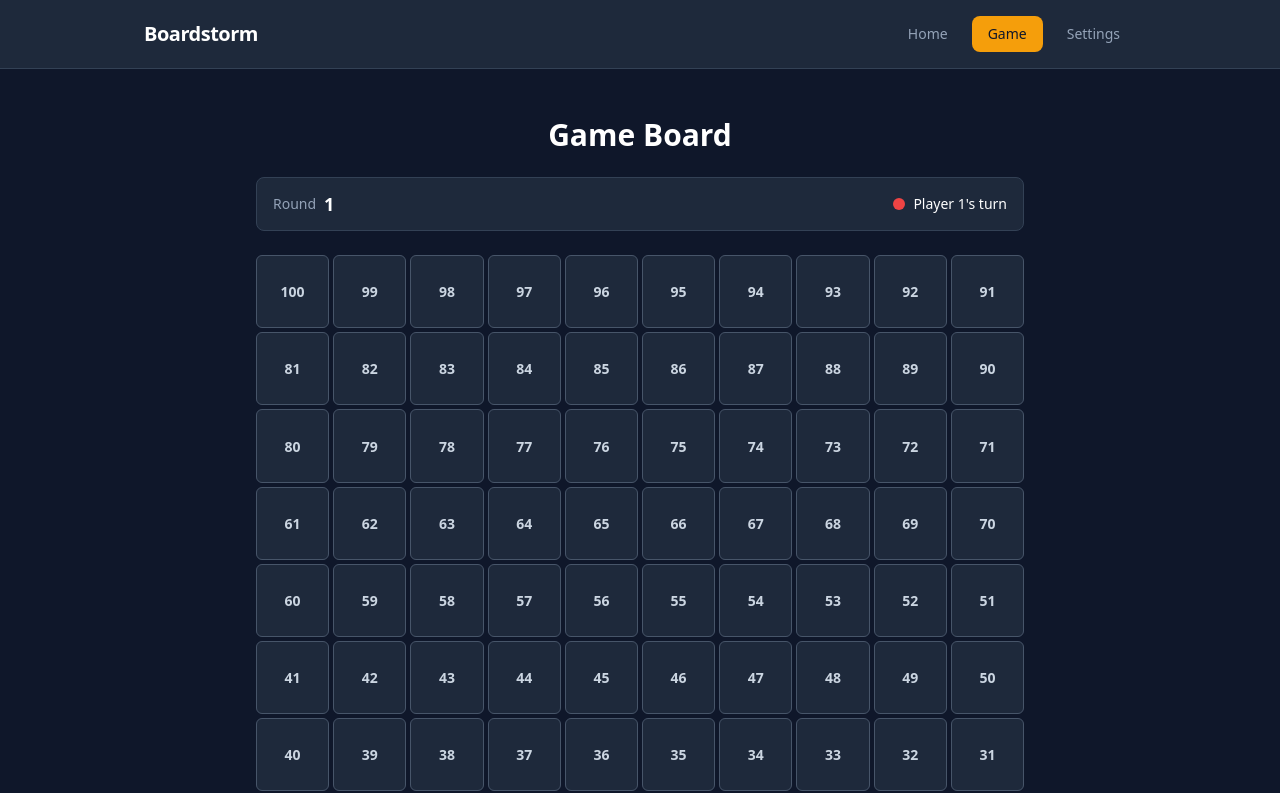
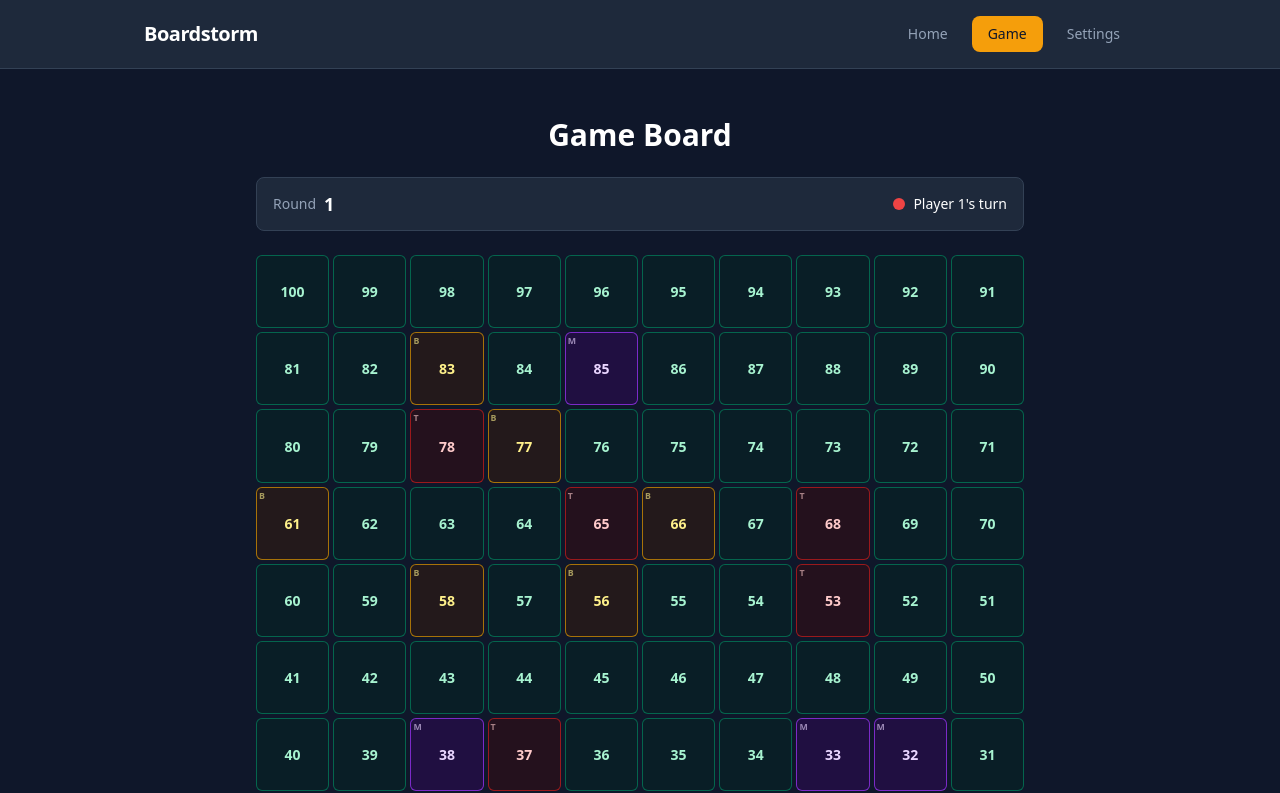
Before and after one commit to Himanshu8913/Boardstorm, a React (Vite) app: page /game in a window 1280 px wide. Shown: the top 793 px of the page. Built offline with nearby package versions, Linux system fonts and the light colour scheme.

Commit message:
feat: generate randomized board tiles

```diff
--- a/src/components/board/GameBoard.tsx
+++ b/src/components/board/GameBoard.tsx
@@ -1,4 +1,5 @@
 import type { Player } from '@/types/player';
+import type { BoardTile } from '@/types/tile';
 import { BOARD_COLS, getBoardGrid } from '@/utils/boardLayout';
 import { Tile } from './Tile';
 
@@ -6,9 +7,12 @@ const grid = getBoardGrid();
 
 type GameBoardProps = {
   players: Player[];
+  tiles: BoardTile[];
 };
 
-export function GameBoard({ players }: GameBoardProps) {
+export function GameBoard({ players, tiles }: GameBoardProps) {
+  const tileMap = new Map(tiles.map((tile) => [tile.number, tile]));
+
   const playersByTile = players.reduce<Map<number, Player[]>>((map, player) => {
     const tilePlayers = map.get(player.position) ?? [];
     tilePlayers.push(player);
@@ -29,14 +33,21 @@ export function GameBoard({ players }: GameBoardProps) {
         aria-label="Game board, 100 tiles"
       >
         {grid.map((row) =>
-          row.map((tileNumber) => (
-            <Tile
-              key={tileNumber}
-              number={tileNumber}
-              isStart={tileNumber === 1}
-              players={playersByTile.get(tileNumber) ?? []}
-            />
-          )),
+          row.map((tileNumber) => {
+            const tile = tileMap.get(tileNumber);
+            if (!tile) {
+              return null;
+            }
+
+            return (
+              <Tile
+                key={tileNumber}
+                tile={tile}
+                isStart={tileNumber === 1}
+                players={playersByTile.get(tileNumber) ?? []}
+              />
+            );
+          }),
         )}
       </div>
     </div>
--- a/src/components/board/Tile.tsx
+++ b/src/components/board/Tile.tsx
@@ -1,23 +1,35 @@
 import type { Player } from '@/types/player';
+import type { BoardTile } from '@/types/tile';
+import { TILE_TYPE_LABELS, TILE_TYPE_STYLES } from '@/types/tile';
 import { PlayerToken } from './PlayerToken';
 
 type TileProps = {
-  number: number;
+  tile: BoardTile;
   isStart?: boolean;
   players: Player[];
 };
 
-export function Tile({ number, isStart = false, players }: TileProps) {
+export function Tile({ tile, isStart = false, players }: TileProps) {
+  const typeStyle = TILE_TYPE_STYLES[tile.type];
+  const typeLabel = TILE_TYPE_LABELS[tile.type];
+
   return (
     <div
       className={`relative flex aspect-square items-center justify-center rounded-sm border text-[clamp(0.5rem,2.5vw,0.875rem)] font-semibold sm:rounded-md ${
         isStart
           ? 'border-boardstorm-accent bg-amber-500/20 text-amber-300 ring-2 ring-boardstorm-accent ring-offset-1 ring-offset-boardstorm-bg'
-          : 'border-slate-600 bg-boardstorm-surface text-slate-300'
+          : typeStyle
       }`}
-      aria-label={isStart ? `Tile ${number}, start` : `Tile ${number}`}
+      aria-label={
+        isStart
+          ? `Tile ${tile.number}, start, ${tile.type}`
+          : `Tile ${tile.number}, ${tile.type}`
+      }
     >
-      {number}
+      <span className="absolute left-0.5 top-0.5 text-[0.55rem] opacity-60">
+        {typeLabel}
+      </span>
+      {tile.number}
       {players.map((player, index) => (
         <PlayerToken key={player.id} player={player} offsetIndex={index} />
       ))}
--- a/src/pages/GamePage.tsx
+++ b/src/pages/GamePage.tsx
@@ -2,6 +2,7 @@ import { useCallback, useMemo, useState } from 'react';
 import { GameBoard } from '@/components/board/GameBoard';
 import { PlayerDicePanel } from '@/components/dice/PlayerDicePanel';
 import { TurnHud } from '@/components/game/TurnHud';
+import { DEFAULT_BOARD_MOOD } from '@/types/boardMood';
 import { INITIAL_PLAYERS, type Player } from '@/types/player';
 import type { DieType } from '@/types/dice';
 import { BOARD_TILE_COUNT } from '@/utils/boardLayout';
@@ -11,6 +12,7 @@ import {
   animatePlayerToPosition,
   calculateTargetPosition,
 } from '@/utils/playerMovement';
+import { generateBoard } from '@/utils/tileGeneration';
 import {
   advanceTurn,
   createInitialTurnState,
@@ -30,6 +32,7 @@ const INITIAL_TURN_STATE = createInitialTurnState(
 );
 
 export function GamePage() {
+  const [boardTiles] = useState(() => generateBoard(DEFAULT_BOARD_MOOD));
   const [players, setPlayers] = useState<Player[]>(INITIAL_PLAYERS);
   const [turnState, setTurnState] = useState(INITIAL_TURN_STATE);
   const [selectedDice, setSelectedDice] =
@@ -121,7 +124,7 @@ export function GamePage() {
     <section className="flex flex-col items-center gap-6 py-4">
       <h1 className="text-2xl font-bold sm:text-3xl">Game Board</h1>
       <TurnHud round={turnState.round} currentPlayer={currentPlayer} />
-      <GameBoard players={players} />
+      <GameBoard players={players} tiles={boardTiles} />
       <div className="grid w-full max-w-3xl grid-cols-1 gap-3 sm:grid-cols-2">
         {players.map((player) => (
           <PlayerDicePanel
--- /dev/null
+++ b/src/types/boardMood.ts
@@ -0,0 +1,4 @@
+/** Board mood affects tile type distribution during generation (Phase 7 UI). */
+export type BoardMood = 'kind' | 'balanced' | 'cruel' | 'chaotic';
+
+export const DEFAULT_BOARD_MOOD: BoardMood = 'balanced';
--- /dev/null
+++ b/src/types/tile.ts
@@ -0,0 +1,43 @@
+export type TileType = 'safe' | 'trap' | 'boost' | 'mystery';
+
+export type TrapEffect = 'mud' | 'spike' | 'collapse' | 'gust';
+
+export type BoostEffect = 'spring' | 'rocket' | 'vine' | 'wind';
+
+/** A single tile on the generated board. */
+export type BoardTile = {
+  number: number;
+  type: TileType;
+  trapEffect?: TrapEffect;
+  boostEffect?: BoostEffect;
+};
+
+export const TRAP_EFFECTS: readonly TrapEffect[] = [
+  'mud',
+  'spike',
+  'collapse',
+  'gust',
+] as const;
+
+export const BOOST_EFFECTS: readonly BoostEffect[] = [
+  'spring',
+  'rocket',
+  'vine',
+  'wind',
+] as const;
+
+/** Tailwind classes for each tile type on the board. */
+export const TILE_TYPE_STYLES: Record<TileType, string> = {
+  safe: 'border-emerald-700/80 bg-emerald-950/40 text-emerald-200',
+  trap: 'border-red-700/80 bg-red-950/40 text-red-200',
+  boost: 'border-yellow-600/80 bg-yellow-950/40 text-yellow-200',
+  mystery: 'border-purple-600/80 bg-purple-950/40 text-purple-200',
+};
+
+/** Short labels shown on special tiles for quick identification. */
+export const TILE_TYPE_LABELS: Record<TileType, string> = {
+  safe: '',
+  trap: 'T',
+  boost: 'B',
+  mystery: 'M',
+};
--- /dev/null
+++ b/src/utils/tileGeneration.ts
@@ -0,0 +1,106 @@
+import type { BoardMood } from '@/types/boardMood';
+import {
+  BOOST_EFFECTS,
+  TRAP_EFFECTS,
+  type BoardTile,
+  type BoostEffect,
+  type TileType,
+  type TrapEffect,
+} from '@/types/tile';
+import { BOARD_TILE_COUNT } from '@/utils/boardLayout';
+
+type TileWeights = Record<TileType, number>;
+
+/**
+ * Relative weights for tile type selection per board mood.
+ * Values are proportional — only ratios matter, not absolute sums.
+ */
+const MOOD_TILE_WEIGHTS: Record<BoardMood, TileWeights> = {
+  kind: { safe: 60, trap: 5, boost: 25, mystery: 10 },
+  balanced: { safe: 70, trap: 10, boost: 10, mystery: 10 },
+  cruel: { safe: 55, trap: 30, boost: 10, mystery: 5 },
+  chaotic: { safe: 55, trap: 10, boost: 10, mystery: 25 },
+};
+
+/**
+ * Picks a random item from a readonly array with uniform probability.
+ */
+function pickRandom<T>(items: readonly T[]): T {
+  return items[Math.floor(Math.random() * items.length)];
+}
+
+/**
+ * Selects a tile type using weighted random choice.
+ *
+ * @param weights - Relative weights for each tile type
+ */
+function pickWeightedTileType(weights: TileWeights): TileType {
+  const entries = Object.entries(weights) as [TileType, number][];
+  const total = entries.reduce((sum, [, weight]) => sum + weight, 0);
+  let roll = Math.random() * total;
+
+  for (const [type, weight] of entries) {
+    roll -= weight;
+    if (roll <= 0) {
+      return type;
+    }
+  }
+
+  return 'safe';
+}
+
+/**
+ * Assigns a trap or boost sub-effect when the tile is generated.
+ * Effects are stored now but resolved in a later phase.
+ */
+function assignTileEffect(
+  type: TileType,
+): Pick<BoardTile, 'trapEffect' | 'boostEffect'> {
+  if (type === 'trap') {
+    return { trapEffect: pickRandom(TRAP_EFFECTS) };
+  }
+
+  if (type === 'boost') {
+    return { boostEffect: pickRandom(BOOST_EFFECTS) };
+  }
+
+  return {};
+}
+
+/**
+ * Generates a randomized board of 100 tiles for the given mood.
+ * Tile 1 is always Safe (player start). All other tiles are weighted
+ * by mood to produce roughly 70% Safe / 30% Special overall.
+ *
+ * @param mood - Board mood controlling type distribution
+ */
+export function generateBoard(mood: BoardMood): BoardTile[] {
+  const weights = MOOD_TILE_WEIGHTS[mood];
+
+  return Array.from({ length: BOARD_TILE_COUNT }, (_, index) => {
+    const number = index + 1;
+
+    if (number === 1) {
+      return { number, type: 'safe' as const };
+    }
+
+    const type = pickWeightedTileType(weights);
+
+    return {
+      number,
+      type,
+      ...assignTileEffect(type),
+    };
+  });
+}
+
+/**
+ * Builds a lookup map from tile number to its generated data.
+ *
+ * @param tiles - Full board tile array from {@link generateBoard}
+ */
+export function createTileMap(tiles: BoardTile[]): Map<number, BoardTile> {
+  return new Map(tiles.map((tile) => [tile.number, tile]));
+}
+
+export type { TrapEffect, BoostEffect };
```
